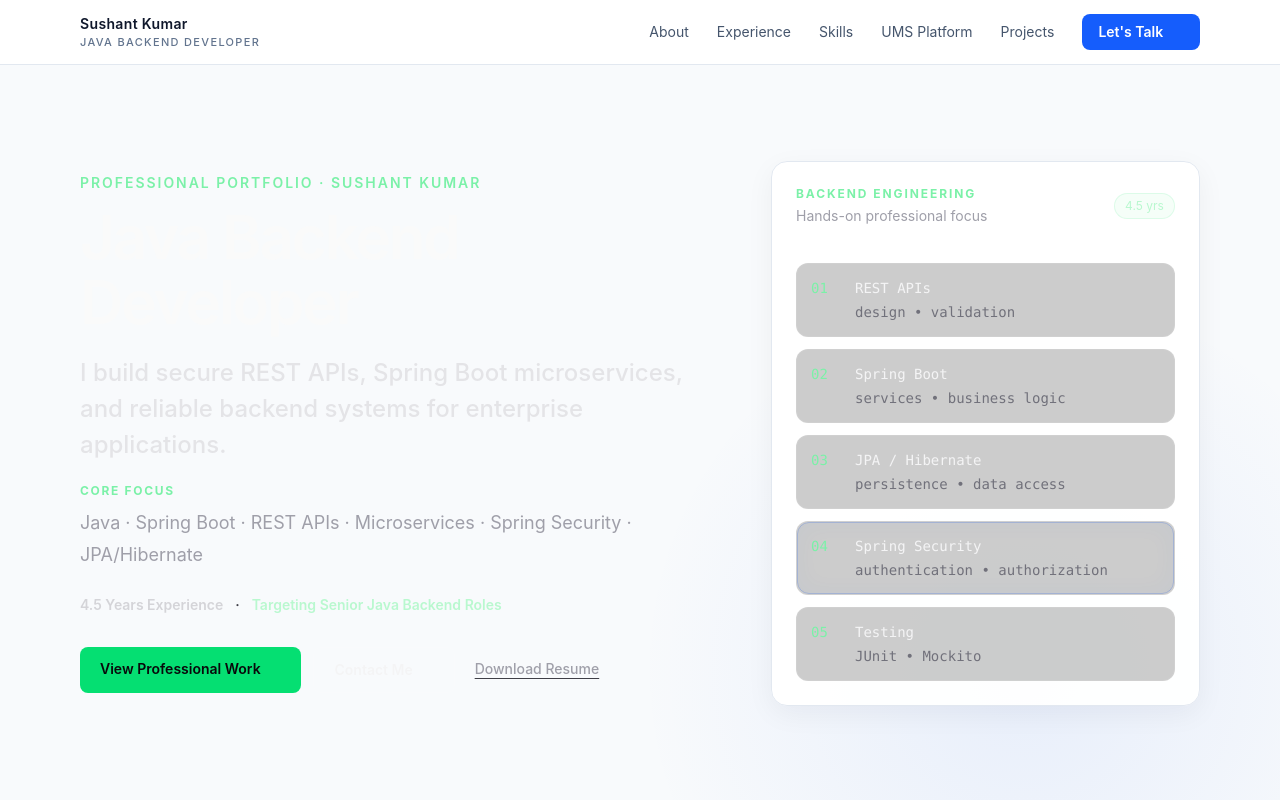
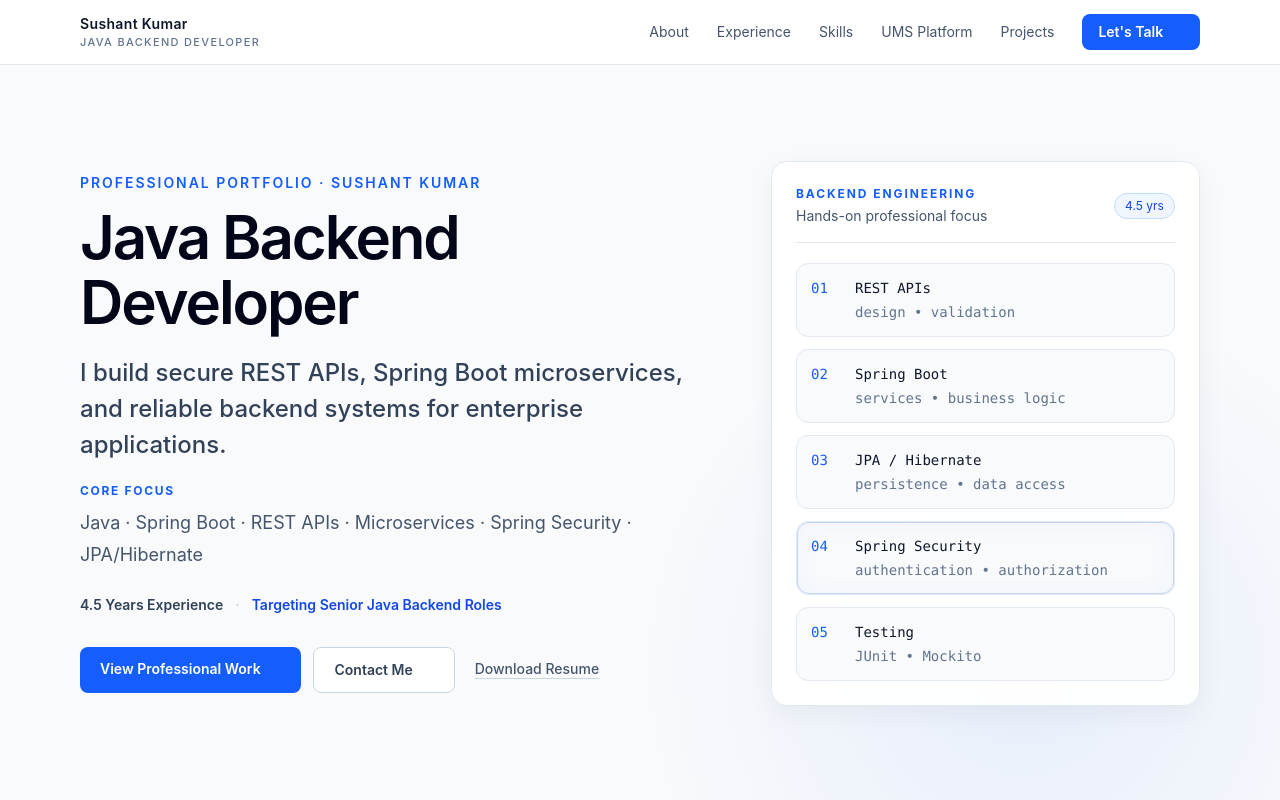
Before and after one commit to sushantapi/sushant-portfolio-v1, a React (Vite) app: page / in a window 1280 px wide. Shown: the top 800 px of the page. Built offline with nearby package versions, Linux system fonts and the light colour scheme.

Commit message:
style: update hero for light theme

```diff
--- a/src/sections/Hero.tsx
+++ b/src/sections/Hero.tsx
@@ -12,50 +12,50 @@ export function Hero() {
   return (
     <section id="top" className="section-shell grid min-h-[calc(100vh-4rem)] items-center gap-12 py-16 lg:grid-cols-[1.2fr_.8fr] lg:py-20">
       <div>
-        <p className="hero-enter hero-delay-1 text-sm font-semibold uppercase tracking-[0.14em] text-green-300">Professional Portfolio · {siteConfig.name}</p>
-        <h1 className="hero-enter hero-delay-2 mt-3 max-w-4xl text-4xl font-semibold tracking-[-0.035em] text-zinc-50 sm:text-5xl lg:text-6xl lg:leading-[1.08]">
+        <p className="hero-enter hero-delay-1 text-sm font-semibold uppercase tracking-[0.14em] text-blue-600">Professional Portfolio · {siteConfig.name}</p>
+        <h1 className="hero-enter hero-delay-2 mt-3 max-w-4xl text-4xl font-semibold tracking-[-0.035em] text-slate-950 sm:text-5xl lg:text-6xl lg:leading-[1.08]">
           {siteConfig.title}
         </h1>
-        <p className="hero-enter hero-delay-3 mt-5 max-w-3xl text-xl font-medium leading-8 text-zinc-200 sm:text-2xl sm:leading-9">
+        <p className="hero-enter hero-delay-3 mt-5 max-w-3xl text-xl font-medium leading-8 text-slate-700 sm:text-2xl sm:leading-9">
           I build secure REST APIs, Spring Boot microservices, and reliable backend systems for enterprise applications.
         </p>
         <div className="hero-enter hero-delay-4 mt-5 max-w-2xl">
-          <div className="text-xs font-bold uppercase tracking-[0.14em] text-green-300">Core Focus</div>
-          <p className="mt-2 text-base leading-8 text-zinc-400 sm:text-lg">
+          <div className="text-xs font-bold uppercase tracking-[0.14em] text-blue-600">Core Focus</div>
+          <p className="mt-2 text-base leading-8 text-slate-600 sm:text-lg">
             Java · Spring Boot · REST APIs · Microservices · Spring Security · JPA/Hibernate
           </p>
         </div>
 
-        <div className="hero-enter hero-delay-5 mt-6 flex flex-wrap items-center gap-x-3 gap-y-2 text-sm font-semibold text-zinc-300" aria-label="Experience and target role">
+        <div className="hero-enter hero-delay-5 mt-6 flex flex-wrap items-center gap-x-3 gap-y-2 text-sm font-semibold text-slate-700" aria-label="Experience and target role">
           <span>4.5 Years Experience</span>
-          <span className="text-zinc-700" aria-hidden="true">·</span>
-          <span className="text-green-200">Targeting Senior Java Backend Roles</span>
+          <span className="text-slate-300" aria-hidden="true">·</span>
+          <span className="text-blue-700">Targeting Senior Java Backend Roles</span>
         </div>
 
         <div className="hero-enter hero-delay-6 mt-8 flex flex-wrap gap-3">
-          <a href="#projects" className="rounded-lg bg-green-400 px-5 py-3 text-sm font-semibold text-zinc-950 transition hover:bg-green-300">View Professional Work <span className="cta-arrow" aria-hidden="true">→</span></a>
-          <a href="#contact" className="rounded-lg border border-white/12 bg-white/4 px-5 py-3 text-sm font-semibold text-zinc-100 transition hover:bg-white/8">Contact Me <span className="cta-arrow" aria-hidden="true">→</span></a>
+          <a href="#projects" className="rounded-lg bg-blue-600 px-5 py-3 text-sm font-semibold text-white transition hover:bg-blue-700">View Professional Work <span className="cta-arrow" aria-hidden="true">→</span></a>
+          <a href="#contact" className="rounded-lg border border-slate-300 bg-white px-5 py-3 text-sm font-semibold text-slate-700 transition hover:bg-slate-50">Contact Me <span className="cta-arrow" aria-hidden="true">→</span></a>
           {siteConfig.resumeAvailable && (
-            <a href={siteConfig.resumeUrl} className="px-2 py-3 text-sm font-medium text-zinc-400 underline decoration-zinc-700 underline-offset-4 hover:text-zinc-100">Download Resume</a>
+            <a href={siteConfig.resumeUrl} className="px-2 py-3 text-sm font-medium text-slate-600 underline decoration-slate-300 underline-offset-4 hover:text-slate-950">Download Resume</a>
           )}
         </div>
       </div>
 
       <div className="hero-panel card p-5 sm:p-6" aria-label="Core backend focus">
-        <div className="flex items-center justify-between border-b border-white/8 pb-4">
+        <div className="flex items-center justify-between border-b border-slate-200 pb-4">
           <div>
-            <p className="text-xs font-bold uppercase tracking-[0.16em] text-green-300">Backend Engineering</p>
-            <p className="mt-1 text-sm text-zinc-400">Hands-on professional focus</p>
+            <p className="text-xs font-bold uppercase tracking-[0.16em] text-blue-600">Backend Engineering</p>
+            <p className="mt-1 text-sm text-slate-600">Hands-on professional focus</p>
           </div>
-          <span className="rounded-full border border-green-300/20 bg-green-300/8 px-2.5 py-1 text-xs text-green-200">4.5 yrs</span>
+          <span className="rounded-full border border-blue-200 bg-blue-50 px-2.5 py-1 text-xs text-blue-700">4.5 yrs</span>
         </div>
         <div className="mt-5 space-y-3 font-mono text-xs sm:text-sm">
           {backendFocus.map(([step, title, detail], index) => (
-            <div key={step} className={`focus-flow-item focus-step-${index + 1} grid grid-cols-[2rem_1fr] gap-3 rounded-xl border border-white/8 bg-black/20 p-3.5`}>
-              <span className="text-green-300">{step}</span>
+            <div key={step} className={`focus-flow-item focus-step-${index + 1} grid grid-cols-[2rem_1fr] gap-3 rounded-xl border border-slate-200 bg-slate-50 p-3.5`}>
+              <span className="text-blue-600">{step}</span>
               <div>
-                <div className="text-zinc-100">{title}</div>
-                <div className="mt-1 text-zinc-500">{detail}</div>
+                <div className="text-slate-900">{title}</div>
+                <div className="mt-1 text-slate-500">{detail}</div>
               </div>
             </div>
           ))}
```
